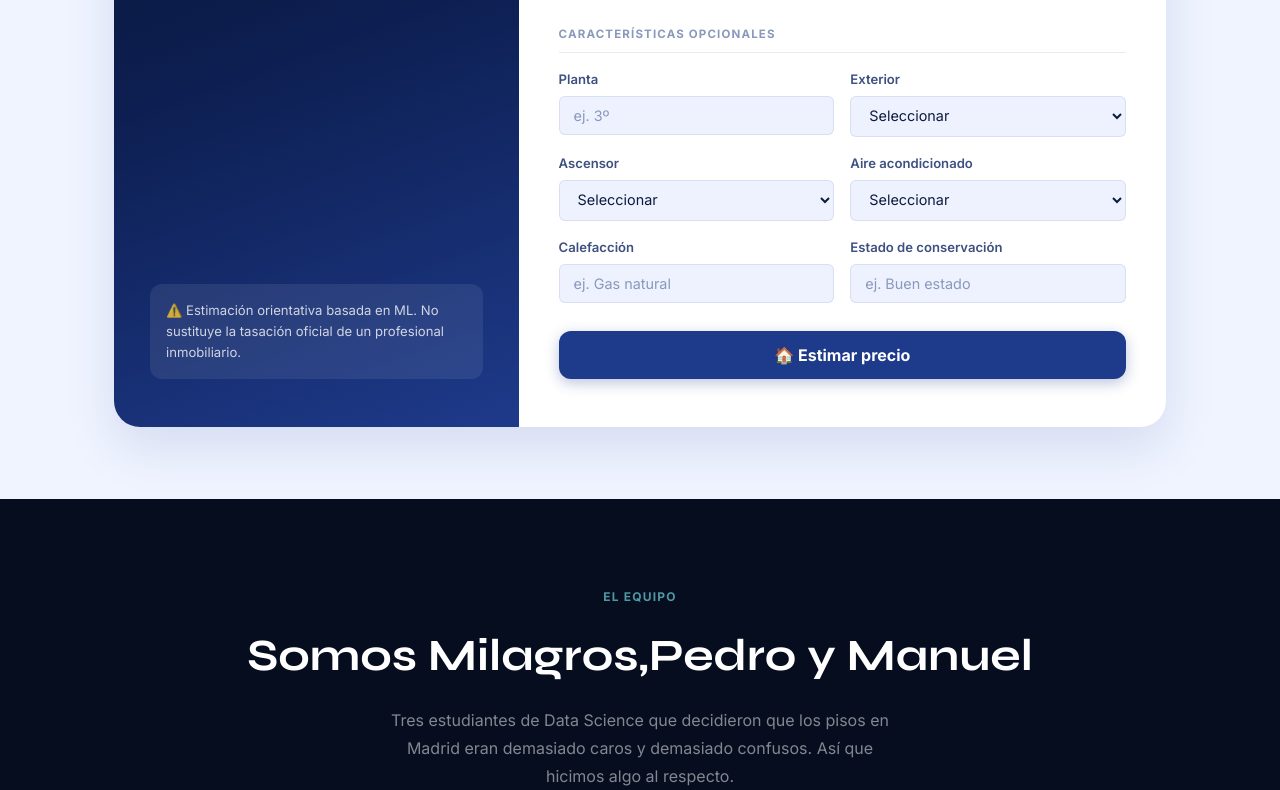
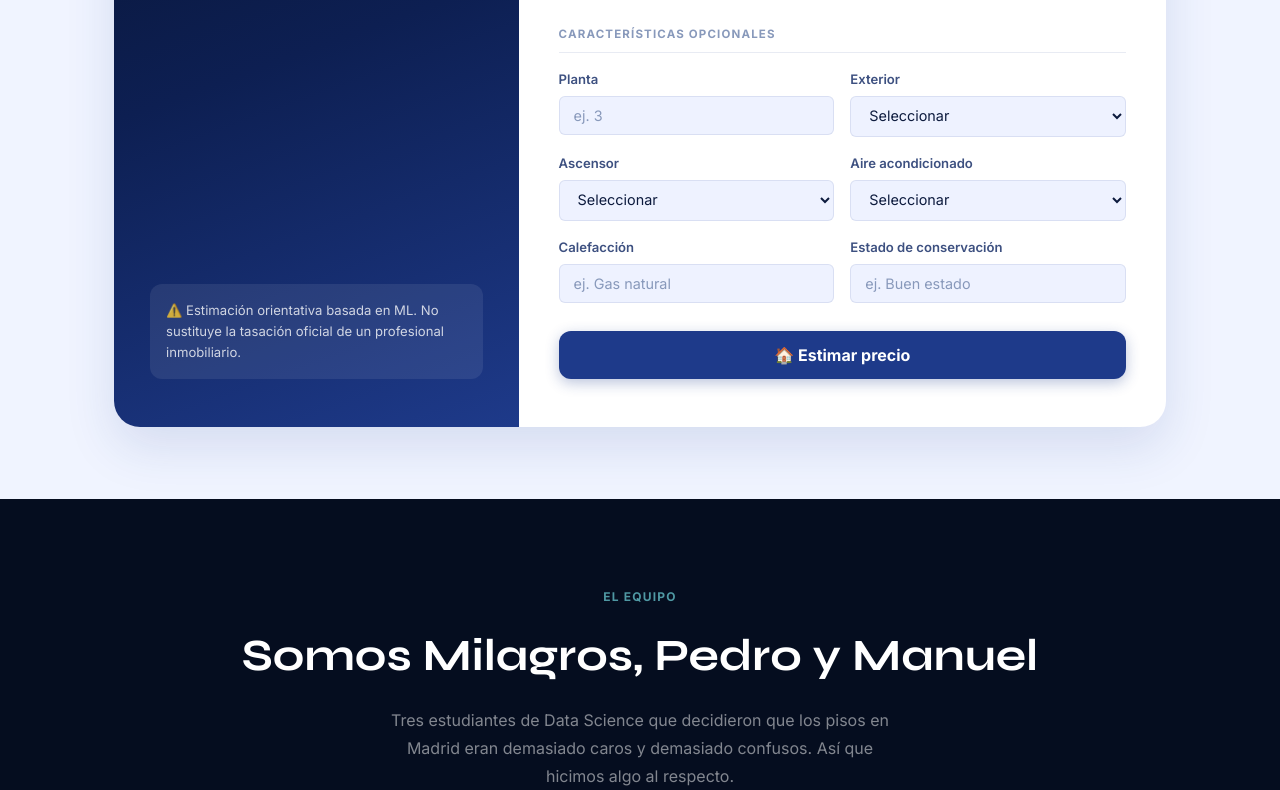
Before and after one commit to MiliAbril/Team_Challenge_Despliegue, a Flask app: page / in a window 1280 px wide. Shown: the part 2808-3598 px from the top of the page. Run offline with Flask 3, Linux system fonts and the light colour scheme; parts of the project's set-up code (start-up, migrations or seed data) failed here and were passed over.

Commit message:
detalles finales

```diff
--- a/templates/index.html
+++ b/templates/index.html
@@ -522,7 +522,7 @@
         <div class="form-grid">
           <div class="form-group">
             <label for="floor">Planta</label>
-            <input type="text" name="floor" id="floor" placeholder="ej. 3º" value="{{ form_data.floor if form_data else '' }}">
+            <input type="text" name="floor" id="floor" placeholder="ej. 3" value="{{ form_data.floor if form_data else '' }}">
           </div>
           <div class="form-group">
             <label for="exterior">Exterior</label>
@@ -588,7 +588,7 @@
 <section class="team-section" id="equipo">
   <div class="team-inner">
     <p class="section-label" style="color:#4f98a3; margin-bottom:14px;">El equipo</p>
-    <h2 class="team-title">Somos Milagros,Pedro y Manuel</h2>
+    <h2 class="team-title">Somos Milagros, Pedro y Manuel</h2>
     <p class="team-subtitle">Tres estudiantes de Data Science que decidieron que los pisos en Madrid eran demasiado caros y demasiado confusos. Así que hicimos algo al respecto.</p>
 
     <div class="team-cards">
```
Also changed, not shown: README.md.
